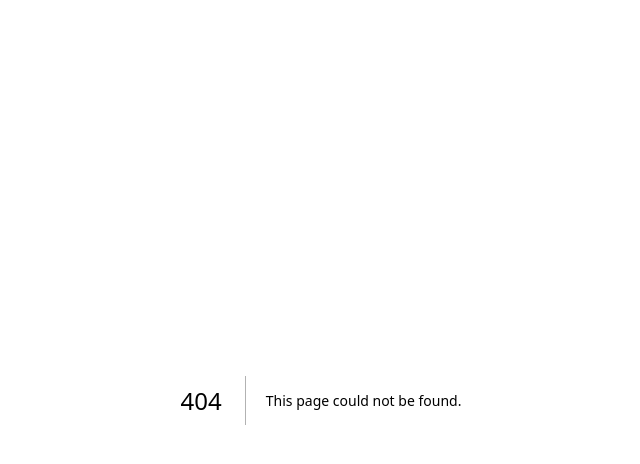
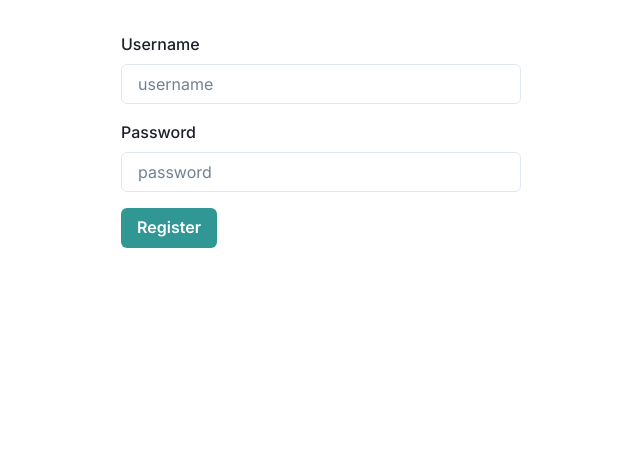
Before and after one commit to Emmahchinonso/chat-reddit-frontend, a Next.js app: page /register in a window 1280 px wide. Before the commit this address had no page. Shown: the top 464 px of the page, without its empty margins (319-959 px from the left). Built offline with nearby package versions, Linux system fonts and the light colour scheme.

Commit message:
create register page

```diff
--- /dev/null
+++ b/app/components/InputField.tsx
@@ -0,0 +1,27 @@
+import {
+  FormControl,
+  FormErrorMessage,
+  FormLabel,
+  Input,
+} from "@chakra-ui/react";
+import { useField } from "formik";
+import React, { InputHTMLAttributes } from "react";
+
+type InputFieldProps = InputHTMLAttributes<HTMLInputElement> & {
+  name: string;
+  label: string;
+  placeholder: string;
+};
+
+const InputField = ({ label, size: _, ...props }: InputFieldProps) => {
+  const [field, { error }] = useField(props);
+  return (
+    <FormControl isInvalid={!!error}>
+      <FormLabel htmlFor={field.name}>{label}</FormLabel>
+      <Input {...field} {...props} id={field.name} />
+      {error ? <FormErrorMessage>{error}</FormErrorMessage> : null}
+    </FormControl>
+  );
+};
+
+export default InputField;
--- /dev/null
+++ b/app/components/Wrapper.tsx
@@ -0,0 +1,17 @@
+import { Box } from "@chakra-ui/react";
+import React, { ReactNode } from "react";
+
+interface WrapperProps {
+  children: ReactNode;
+  variant?: "regular" | "small";
+}
+
+const Wrapper = ({ children, variant = "regular" }: WrapperProps) => {
+  return (
+    <Box maxW={variant == "regular" ? "800px" : "400px"} mt={8} mx="auto">
+      {children}
+    </Box>
+  );
+};
+
+export default Wrapper;
--- /dev/null
+++ b/app/fonts.ts
@@ -0,0 +1,10 @@
+import { Inter } from "next/font/google";
+
+const inter = Inter({
+  subsets: ["latin"],
+  variable: "--font-inter",
+});
+
+export const fonts = {
+  inter,
+};
--- a/app/layout.tsx
+++ b/app/layout.tsx
@@ -1,22 +1,23 @@
-import type { Metadata } from 'next'
-import { Inter } from 'next/font/google'
-import './globals.css'
-
-const inter = Inter({ subsets: ['latin'] })
+import type { Metadata } from "next";
+import "./globals.css";
+import { Providers } from "./provider/providers";
+import { fonts } from "./fonts";
 
 export const metadata: Metadata = {
-  title: 'Create Next App',
-  description: 'Generated by create next app',
-}
+  title: "Chat reddit web app",
+  description: "Generated by create next app",
+};
 
 export default function RootLayout({
   children,
 }: {
-  children: React.ReactNode
+  children: React.ReactNode;
 }) {
   return (
     <html lang="en">
-      <body className={inter.className}>{children}</body>
+      <body className={fonts.inter.className}>
+        <Providers>{children}</Providers>
+      </body>
     </html>
-  )
+  );
 }
--- /dev/null
+++ b/app/provider/providers.tsx
@@ -0,0 +1,14 @@
+// app/providers.tsx
+"use client";
+
+import { ChakraProvider, CSSReset, ColorModeProvider } from "@chakra-ui/react";
+import { theme } from "../theme";
+
+export function Providers({ children }: { children: React.ReactNode }) {
+  return (
+    <ChakraProvider theme={theme}>
+      <CSSReset />
+      {children}
+    </ChakraProvider>
+  );
+}
--- /dev/null
+++ b/app/register/page.tsx
@@ -0,0 +1,57 @@
+"use client";
+import {
+  Box,
+  Button,
+  FormControl,
+  FormErrorMessage,
+  FormLabel,
+  Input,
+} from "@chakra-ui/react";
+import { Field, Form, Formik } from "formik";
+import React from "react";
+import Wrapper from "../components/Wrapper";
+import InputField from "../components/InputField";
+
+interface RegisterProps {}
+
+const Register: RegisterProps = ({}) => {
+  return (
+    <Wrapper variant="small">
+      <Formik
+        initialValues={{ username: "", password: "" }}
+        onSubmit={(values, actions) => {
+          console.log(values);
+        }}
+      >
+        {({ values, handleChange, isSubmitting }) => (
+          <Form>
+            <InputField
+              name="username"
+              placeholder="username"
+              label="Username"
+              required
+            />
+            <Box mt={4} />
+            <InputField
+              name="password"
+              placeholder="password"
+              label="Password"
+              type="password"
+              required
+            />
+            <Button
+              isLoading={isSubmitting}
+              colorScheme="teal"
+              type="submit"
+              mt={4}
+            >
+              Register
+            </Button>
+          </Form>
+        )}
+      </Formik>
+    </Wrapper>
+  );
+};
+
+export default Register;
--- /dev/null
+++ b/app/theme.ts
@@ -0,0 +1,8 @@
+import { extendTheme, type ThemeConfig } from "@chakra-ui/react";
+
+export const theme: ThemeConfig = extendTheme({
+  config: {
+    initialColorMode: "light",
+    useSystemColorMode: false,
+  },
+});
```
Also changed, not shown: app/page.tsx (+2 -92 lines), package.json (+11 -3 lines), 1 other file (tests, documents, lock files or other folders).
